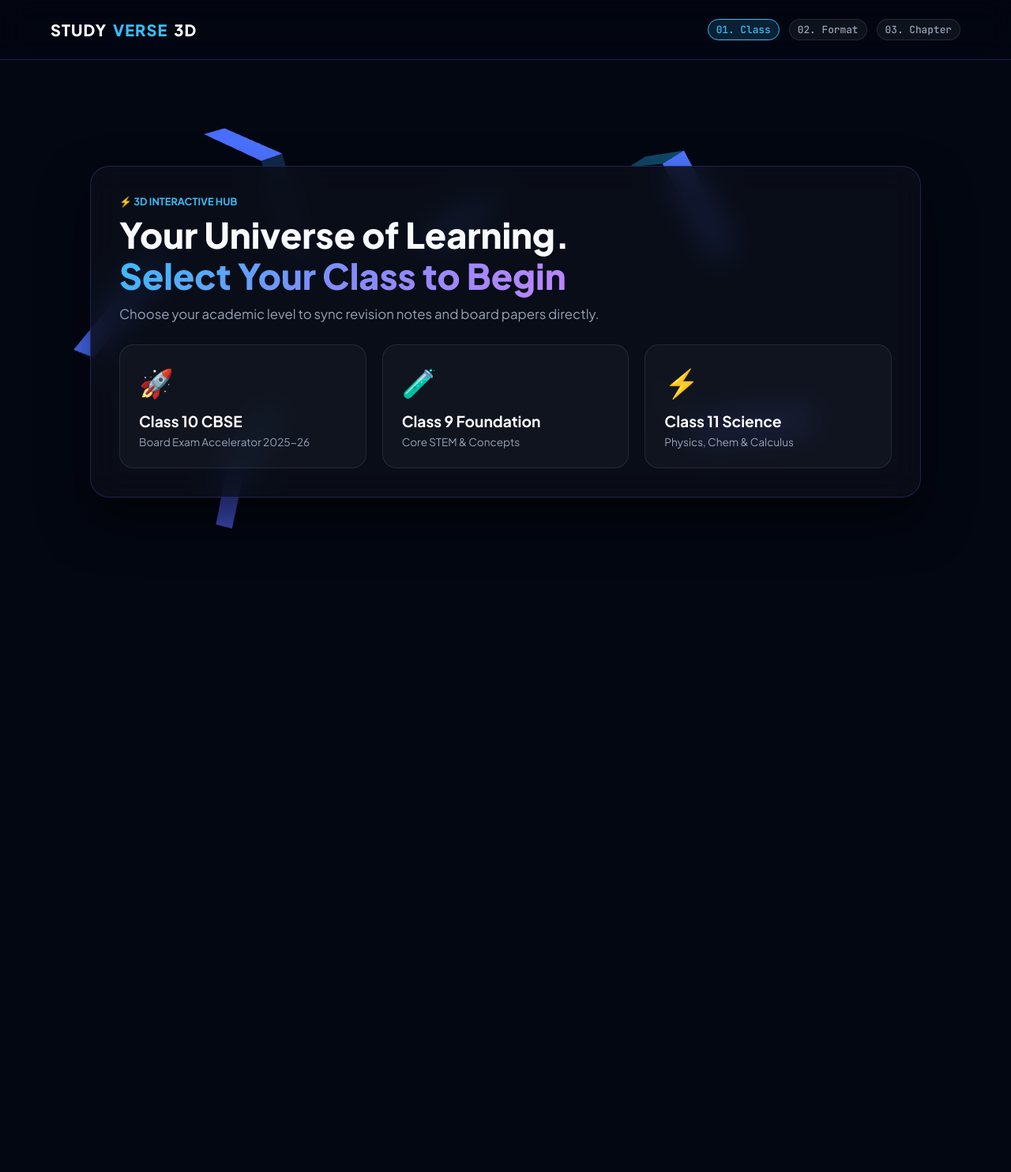
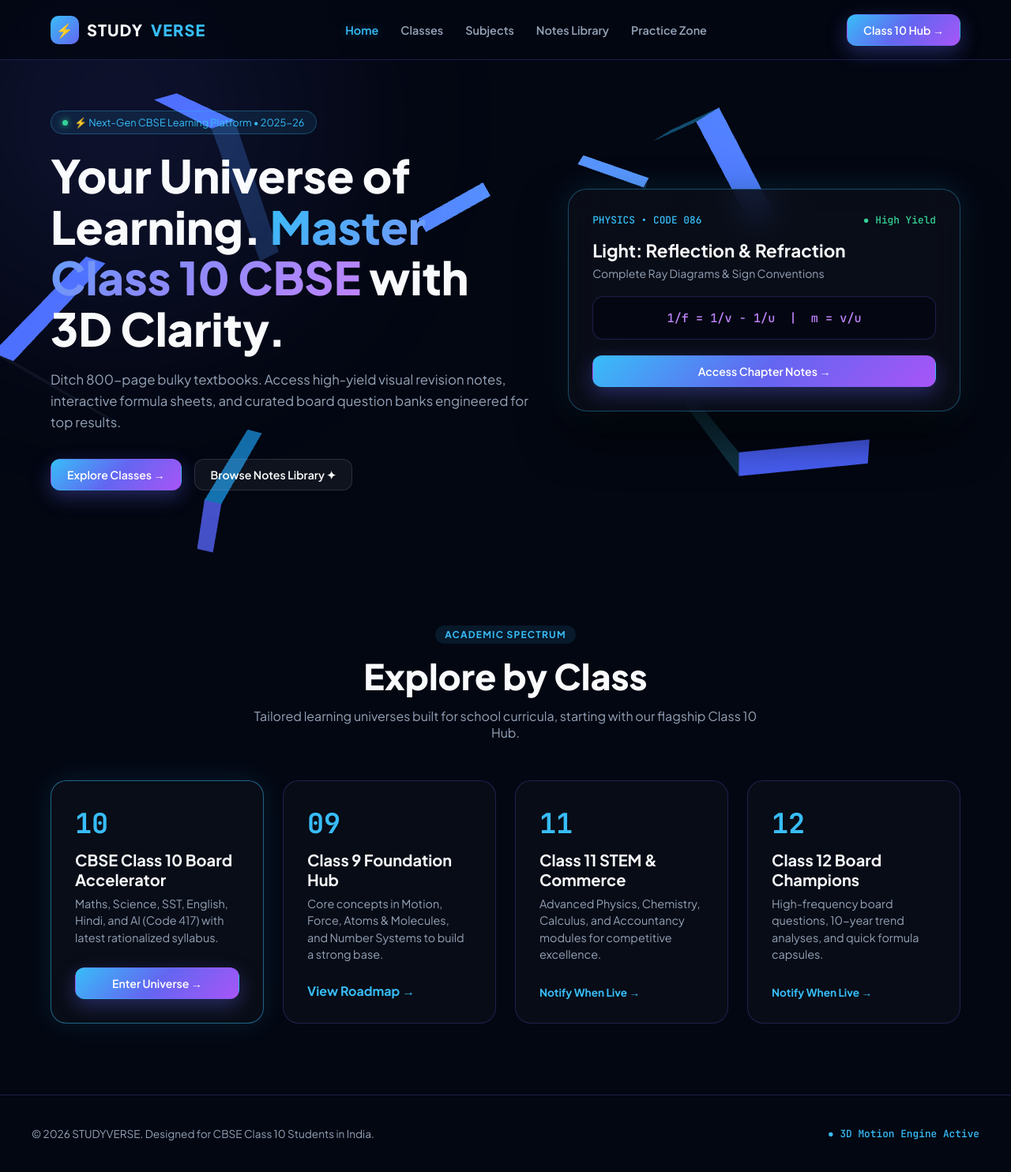
Before and after one commit to himanshumallick/studyverse, a plain HTML site: page index_standalone.html in a window 1280 px wide. Shown: the whole page at 79% size. Before the commit the page ends 800 px from the top, so only its background shows below. Drawn offline with nearby package versions, Linux system fonts and the light colour scheme; animation ran at ten frames a second.

Commit message:
Update index_standalone.html

```diff
--- a/index_standalone.html
+++ b/index_standalone.html
@@ -3,7 +3,7 @@
 <head>
   <meta charset="UTF-8">
   <meta name="viewport" content="width=device-width, initial-scale=1.0">
-  <title>STUDYVERSE — 3D Interactive Learning Universe</title>
+  <title>STUDYVERSE — 3D Motion Learning Universe | CBSE Class 10</title>
 
   <link rel="preconnect" href="https://fonts.googleapis.com">
   <link rel="preconnect" href="https://fonts.gstatic.com" crossorigin>
@@ -30,9 +30,13 @@
       color: var(--text-primary) !important;
       font-family: var(--font-sans);
       overflow-x: hidden;
+      scroll-behavior: smooth;
       min-height: 100vh;
     }
 
+    a { text-decoration: none; color: inherit; }
+
+    /* 3D Motion Canvas Background */
     #bg-3d-canvas {
       position: fixed;
       inset: 0;
@@ -45,14 +49,29 @@
       z-index: 10;
     }
 
+    /* Ambient Glow Orbs */
+    .ambient-glow {
+      position: fixed;
+      width: 500px;
+      height: 500px;
+      background: rgba(99, 102, 241, 0.12);
+      filter: blur(120px);
+      border-radius: 50%;
+      top: -100px;
+      left: -100px;
+      z-index: 1;
+      pointer-events: none;
+    }
+
+    /* Sticky Glass Navigation */
     .site-header {
       position: fixed;
       top: 0;
       left: 0;
       width: 100%;
       z-index: 100;
-      background: rgba(3, 7, 18, 0.85);
-      backdrop-filter: blur(16px);
+      background: rgba(3, 7, 18, 0.8);
+      backdrop-filter: blur(20px);
       border-bottom: 1px solid var(--border-subtle);
     }
     .nav-container {
@@ -68,280 +87,390 @@
       font-weight: 800;
       font-size: 1.25rem;
       letter-spacing: 0.05em;
-      color: #fff;
-      text-decoration: none;
       display: flex;
       align-items: center;
-      gap: 8px;
+      gap: 10px;
+    }
+    .brand-icon {
+      width: 36px;
+      height: 36px;
+      border-radius: 10px;
+      background: linear-gradient(135deg, var(--accent-cyan), var(--accent-indigo));
+      display: grid;
+      place-items: center;
+      color: #fff;
+      font-size: 1.1rem;
     }
     .brand-logo span { color: var(--accent-cyan); }
 
-    .nav-steps-indicator {
+    .nav-menu {
       display: flex;
-      gap: 12px;
-      font-size: 0.8rem;
-      font-family: var(--font-mono);
+      gap: 28px;
+      align-items: center;
     }
-    .step-dot {
-      padding: 4px 10px;
-      border-radius: 99px;
-      background: rgba(255,255,255,0.05);
+    .nav-link {
+      font-size: 0.9rem;
       color: var(--text-secondary);
-      border: 1px solid rgba(255,255,255,0.1);
+      font-weight: 600;
+      transition: 0.2s ease;
     }
-    .step-dot.active {
-      background: rgba(56, 189, 248, 0.15);
+    .nav-link:hover, .nav-link.active {
       color: var(--accent-cyan);
+      text-shadow: 0 0 12px rgba(56, 189, 248, 0.4);
+    }
+
+    .nav-actions {
+      display: flex;
+      align-items: center;
+      gap: 14px;
+    }
+    .btn {
+      display: inline-flex;
+      align-items: center;
+      justify-content: center;
+      gap: 8px;
+      padding: 10px 20px;
+      border-radius: 12px;
+      font-weight: 600;
+      font-size: 0.88rem;
+      border: 1px solid transparent;
+      transition: all 0.3s cubic-bezier(0.16, 1, 0.3, 1);
+      cursor: pointer;
+    }
+    .btn-primary {
+      background: linear-gradient(135deg, var(--accent-cyan), var(--accent-indigo), var(--accent-violet));
+      color: #fff;
+      box-shadow: 0 8px 25px rgba(99, 102, 241, 0.35);
+    }
+    .btn-primary:hover {
+      transform: translateY(-2px);
+      box-shadow: 0 12px 30px rgba(56, 189, 248, 0.45);
+    }
+    .btn-glass {
+      background: rgba(255, 255, 255, 0.05);
+      border-color: rgba(148, 163, 184, 0.2);
+      color: #fff;
+    }
+    .btn-glass:hover {
+      background: rgba(255, 255, 255, 0.1);
       border-color: var(--accent-cyan);
     }
 
-    .pages-container {
-      position: relative;
-      min-height: 100vh;
-      display: flex;
+    /* Hero Section */
+    .hero-section {
+      padding: 140px 24px 80px;
+      max-width: 1200px;
+      margin: 0 auto;
+      display: grid;
+      grid-template-columns: 1.1fr 0.9fr;
+      gap: 48px;
       align-items: center;
-      padding: 120px 24px 80px;
-      max-width: 1100px;
-      margin: 0 auto;
     }
-
-    .app-page {
-      position: absolute;
-      width: calc(100% - 48px);
-      opacity: 0;
-      visibility: hidden;
-      transform: translateY(30px) scale(0.98);
-      transition: all 0.5s cubic-bezier(0.16, 1, 0.3, 1);
+    .hero-badge {
+      display: inline-flex;
+      align-items: center;
+      gap: 8px;
+      padding: 6px 14px;
+      border-radius: 99px;
+      background: rgba(56, 189, 248, 0.1);
+      border: 1px solid rgba(56, 189, 248, 0.3);
+      font-size: 0.8rem;
+      color: var(--accent-cyan);
+      margin-bottom: 20px;
     }
-
-    .app-page.active {
-      opacity: 1;
-      visibility: visible;
-      transform: translateY(0) scale(1);
+    .live-dot {
+      width: 7px;
+      height: 7px;
+      background: #34d399;
+      border-radius: 50%;
+      box-shadow: 0 0 8px #34d399;
     }
-
-    .glass-card {
-      background: rgba(11, 15, 25, 0.85);
-      backdrop-filter: blur(20px);
-      border: 1px solid var(--border-subtle);
-      border-radius: 24px;
-      padding: 36px;
-      box-shadow: 0 30px 60px rgba(0,0,0,0.6);
-    }
-
-    .page-title {
-      font-size: clamp(1.8rem, 3.5vw, 2.8rem);
+    .hero-title {
+      font-size: clamp(2.3rem, 4.5vw, 3.6rem);
       font-weight: 800;
-      line-height: 1.15;
-      margin-bottom: 12px;
+      line-height: 1.12;
+      margin-bottom: 20px;
     }
     .gradient-text {
       background: linear-gradient(135deg, #38bdf8, #818cf8, #c084fc);
       -webkit-background-clip: text;
       -webkit-text-fill-color: transparent;
     }
-    .page-desc { color: var(--text-secondary); font-size: 1.05rem; margin-bottom: 28px; }
-
-    .options-grid {
-      display: grid;
-      grid-template-columns: repeat(auto-fit, minmax(240px, 1fr));
-      gap: 20px;
+    .hero-desc {
+      color: var(--text-secondary);
+      font-size: 1.05rem;
+      margin-bottom: 32px;
+      line-height: 1.6;
+    }
+    .hero-cta {
+      display: flex;
+      gap: 16px;
+      flex-wrap: wrap;
     }
 
-    .choice-card {
-      background: rgba(255, 255, 255, 0.03);
-      border: 1px solid rgba(148, 163, 184, 0.15);
-      border-radius: 18px;
-      padding: 24px;
-      cursor: pointer;
-      transition: all 0.3s cubic-bezier(0.16, 1, 0.3, 1);
+    /* 3D Interactive Hero Showcase */
+    .hero-showcase {
+      perspective: 1000px;
+    }
+    .showcase-card {
+      background: rgba(11, 15, 25, 0.85);
+      backdrop-filter: blur(20px);
+      border: 1px solid rgba(56, 189, 248, 0.35);
+      border-radius: 24px;
+      padding: 30px;
+      box-shadow: 0 30px 60px rgba(0,0,0,0.7), 0 0 40px rgba(56, 189, 248, 0.15);
+      transform-style: preserve-3d;
+      transition: transform 0.2s ease-out;
+    }
+    .showcase-header {
+      display: flex;
+      justify-content: space-between;
+      align-items: center;
+      margin-bottom: 16px;
+      font-size: 0.8rem;
+      font-family: var(--font-mono);
+      color: var(--accent-cyan);
+    }
+    .showcase-main-title {
+      font-size: 1.4rem;
+      font-weight: 700;
+      margin-bottom: 6px;
+    }
+    .showcase-sub {
+      font-size: 0.88rem;
+      color: var(--text-secondary);
+      margin-bottom: 20px;
+    }
+    .math-box {
+      background: rgba(3, 7, 18, 0.7);
+      border: 1px solid var(--border-subtle);
+      border-radius: 14px;
+      padding: 16px;
+      font-family: var(--font-mono);
+      font-size: 0.95rem;
+      color: #c084fc;
+      text-align: center;
+      margin-bottom: 20px;
     }
 
-    .choice-card:hover {
-      transform: translateY(-6px);
-      border-color: var(--accent-cyan);
-      background: rgba(56, 189, 248, 0.06);
-      box-shadow: 0 15px 35px rgba(56, 189, 248, 0.15);
+    /* Classes Section */
+    .section {
+      padding: 90px 24px;
+      max-width: 1200px;
+      margin: 0 auto;
+    }
+    .section-header {
+      text-align: center;
+      max-width: 650px;
+      margin: 0 auto 50px;
+    }
+    .section-tag {
+      font-size: 0.75rem;
+      font-weight: 700;
+      text-transform: uppercase;
+      letter-spacing: 0.1em;
+      color: var(--accent-cyan);
+      background: rgba(56, 189, 248, 0.1);
+      padding: 4px 12px;
+      border-radius: 99px;
+      display: inline-block;
+      margin-bottom: 12px;
+    }
+    .section-title {
+      font-size: clamp(2rem, 3.5vw, 2.8rem);
+      font-weight: 800;
+      margin-bottom: 12px;
+    }
+    .section-subtitle {
+      color: var(--text-secondary);
+      font-size: 1rem;
     }
 
-    .choice-icon { font-size: 2.2rem; margin-bottom: 14px; display: block; }
-    .choice-title { font-size: 1.2rem; font-weight: 700; margin-bottom: 6px; color: #fff; }
-    .choice-sub { font-size: 0.85rem; color: var(--text-secondary); }
+    .classes-grid {
+      display: grid;
+      grid-template-columns: repeat(auto-fit, minmax(260px, 1fr));
+      gap: 24px;
+    }
+    .class-card {
+      background: rgba(11, 15, 25, 0.75);
+      backdrop-filter: blur(16px);
+      border: 1px solid var(--border-subtle);
+      border-radius: 20px;
+      padding: 30px;
+      display: flex;
+      flex-direction: column;
+      transition: all 0.3s cubic-bezier(0.16, 1, 0.3, 1);
+      cursor: pointer;
+      position: relative;
+      overflow: hidden;
+    }
+    .class-card.featured {
+      border-color: rgba(56, 189, 248, 0.5);
+      background: rgba(11, 15, 25, 0.9);
+      box-shadow: 0 0 35px rgba(56, 189, 248, 0.12);
+    }
+    .class-card:hover {
+      transform: translateY(-8px);
+      border-color: var(--accent-cyan);
+      box-shadow: 0 20px 40px rgba(56, 189, 248, 0.2);
+    }
+    .class-num {
+      font-family: var(--font-mono);
+      font-size: 2.2rem;
+      font-weight: 800;
+      color: var(--accent-cyan);
+      margin-bottom: 10px;
+    }
+    .class-title {
+      font-size: 1.25rem;
+      font-weight: 700;
+      margin-bottom: 8px;
+    }
+    .class-desc {
+      font-size: 0.9rem;
+      color: var(--text-secondary);
+      margin-bottom: 24px;
+      line-height: 1.5;
+    }
 
-    .back-btn {
-      background: none;
-      border: 1px solid rgba(255,255,255,0.2);
-      color: #fff;
-      padding: 8px 16px;
-      border-radius: 10px;
-      cursor: pointer;
-      font-weight: 600;
+    /* Footer */
+    .site-footer {
+      border-top: 1px solid var(--border-subtle);
+      padding: 40px 24px;
+      text-align: center;
+      color: var(--text-secondary);
       font-size: 0.85rem;
-      display: inline-flex;
-      align-items: center;
-      gap: 6px;
-      margin-bottom: 20px;
     }
-    .back-btn:hover { background: rgba(255,255,255,0.1); }
 
-    .chapter-list {
-      display: grid;
-      gap: 12px;
-      max-height: 380px;
-      overflow-y: auto;
-      padding-right: 8px;
+    @media(max-width: 900px) {
+      .hero-section { grid-template-columns: 1fr; text-align: center; }
+      .hero-cta { justify-content: center; }
+      .nav-menu { display: none; }
     }
-    .chapter-item {
-      display: flex;
-      align-items: center;
-      justify-content: space-between;
-      background: rgba(255,255,255,0.02);
-      border: 1px solid rgba(255,255,255,0.08);
-      padding: 16px 20px;
-      border-radius: 14px;
-      cursor: pointer;
-      transition: 0.2s;
-    }
-    .chapter-item:hover {
-      background: rgba(56, 189, 248, 0.1);
-      border-color: rgba(56, 189, 248, 0.4);
-      transform: translateX(4px);
-    }
-    .chapter-num { font-family: var(--font-mono); color: var(--accent-cyan); font-size: 0.85rem; }
-    .chapter-name { font-weight: 600; font-size: 1rem; color: #fff; }
   </style>
 </head>
 <body>
 
+  <!-- Background 3D Three.js Motion Graphics Canvas -->
   <canvas id="bg-3d-canvas"></canvas>
+  <div class="ambient-glow"></div>
 
   <div class="site-wrapper">
+    <!-- Header Navigation -->
     <header class="site-header">
       <div class="nav-container">
-        <a href="#" class="brand-logo" onclick="goToPage(1)">STUDY<span>VERSE</span> 3D</a>
-        <div class="nav-steps-indicator">
-          <div class="step-dot active" id="indicator-1">01. Class</div>
-          <div class="step-dot" id="indicator-2">02. Format</div>
-          <div class="step-dot" id="indicator-3">03. Chapter</div>
+        <a href="#hero" class="brand-logo">
+          <div class="brand-icon">⚡</div>
+          STUDY<span>VERSE</span>
+        </a>
+        <nav class="nav-menu">
+          <a href="#hero" class="nav-link active">Home</a>
+          <a href="#classes" class="nav-link">Classes</a>
+          <a href="#subjects" class="nav-link">Subjects</a>
+          <a href="#resources" class="nav-link">Notes Library</a>
+          <a href="#practice" class="nav-link">Practice Zone</a>
+        </nav>
+        <div class="nav-actions">
+          <a href="#classes" class="btn btn-primary">Class 10 Hub →</a>
         </div>
       </div>
     </header>
 
-    <main class="pages-container">
-      <!-- PAGE 1 -->
-      <section class="app-page active" id="page-1">
-        <div class="glass-card">
-          <div style="color:var(--accent-cyan); font-weight:700; font-size:0.8rem; margin-bottom:8px; text-transform:uppercase;">⚡ 3D Interactive Hub</div>
-          <h1 class="page-title">
-            Your Universe of Learning.<br>
-            <span class="gradient-text">Select Your Class to Begin</span>
+    <!-- Main Content -->
+    <main>
+      <!-- Hero Section -->
+      <section id="hero" class="hero-section">
+        <div class="hero-content">
+          <div class="hero-badge">
+            <span class="live-dot"></span>
+            <span>⚡ Next-Gen CBSE Learning Platform • 2025-26</span>
+          </div>
+          <h1 class="hero-title">
+            Your Universe of Learning.
+            <span class="gradient-text">Master Class 10 CBSE</span>
+            with 3D Clarity.
           </h1>
-          <p class="page-desc">Choose your academic level to sync revision notes and board papers directly.</p>
+          <p class="hero-desc">
+            Ditch 800-page bulky textbooks. Access high-yield visual revision notes, interactive formula sheets, and curated board question banks engineered for top results.
+          </p>
+          <div class="hero-cta">
+            <a href="#classes" class="btn btn-primary">Explore Classes →</a>
+            <a href="#resources" class="btn btn-glass">Browse Notes Library ✦</a>
+          </div>
+        </div>
 
-          <div class="options-grid">
-            <div class="choice-card" onclick="selectClass('Class 10 CBSE')">
-              <span class="choice-icon">🚀</span>
-              <div class="choice-title">Class 10 CBSE</div>
-              <div class="choice-sub">Board Exam Accelerator 2025-26</div>
+        <!-- 3D Holographic Showcase Card -->
+        <div class="hero-showcase">
+          <div class="showcase-card" id="tilt-card">
+            <div class="showcase-header">
+              <span>PHYSICS • CODE 086</span>
+              <span style="color:#34d399">● High Yield</span>
             </div>
-            <div class="choice-card" onclick="selectClass('Class 9 Foundation')">
-              <span class="choice-icon">🧪</span>
-              <div class="choice-title">Class 9 Foundation</div>
-              <div class="choice-sub">Core STEM & Concepts</div>
+            <h2 class="showcase-main-title">Light: Reflection & Refraction</h2>
+            <p class="showcase-sub">Complete Ray Diagrams & Sign Conventions</p>
+
+            <div class="math-box">
+              1/f = 1/v - 1/u  |  m = v/u
             </div>
-            <div class="choice-card" onclick="selectClass('Class 11 STEM')">
-              <span class="choice-icon">⚡</span>
-              <div class="choice-title">Class 11 Science</div>
-              <div class="choice-sub">Physics, Chem & Calculus</div>
-            </div>
+
+            <a href="#classes" class="btn btn-primary" style="width: 100%;">Access Chapter Notes →</a>
           </div>
         </div>
       </section>
 
-      <!-- PAGE 2 -->
-      <section class="app-page" id="page-2">
-        <div class="glass-card">
-          <button class="back-btn" onclick="goToPage(1)">← Change Class</button>
-          <h1 class="page-title"><span id="selected-class-title" class="gradient-text">Class 10 CBSE</span> Selected</h1>
-          <p class="page-desc">What material do you want to load from the 3D archive?</p>
+      <!-- Classes Section -->
+      <section id="classes" class="section">
+        <div class="section-header">
+          <span class="section-tag">Academic Spectrum</span>
+          <h2 class="section-title">Explore by Class</h2>
+          <p class="section-subtitle">Tailored learning universes built for school curricula, starting with our flagship Class 10 Hub.</p>
+        </div>
 
-          <div class="options-grid">
-            <div class="choice-card" onclick="selectType('Visual Revision Notes')">
-              <span class="choice-icon">📖</span>
-              <div class="choice-title">Visual Revision Notes</div>
-              <div class="choice-sub">Mind maps, ray diagrams & formula sheets</div>
+        <div class="classes-grid">
+          <div class="class-card featured" onclick="alert('Entering Class 10 Board Accelerator Hub!')">
+            <div class="class-num">10</div>
+            <h3 class="class-title">CBSE Class 10 Board Accelerator</h3>
+            <p class="class-desc">Maths, Science, SST, English, Hindi, and AI (Code 417) with latest rationalized syllabus.</p>
+            <span class="btn btn-primary" style="margin-top:auto;">Enter Universe →</span>
           </div>
-            <div class="choice-card" onclick="selectType('Board Sample Papers')">
-              <span class="choice-icon">📝</span>
-              <div class="choice-title">Board Sample Papers</div>
-              <div class="choice-sub">100+ solved questions with marking scheme</div>
+
+          <div class="class-card" onclick="alert('Class 9 Foundation Hub is opening soon!')">
+            <div class="class-num">09</div>
+            <h3 class="class-title">Class 9 Foundation Hub</h3>
+            <p class="class-desc">Core concepts in Motion, Force, Atoms & Molecules, and Number Systems to build a strong base.</p>
+            <span style="color:var(--accent-cyan); font-size:0.85srem; font-weight:700; margin-top:auto;">View Roadmap →</span>
           </div>
+
+          <div class="class-card" onclick="alert('Class 11 STEM roadmap is active!')">
+            <div class="class-num">11</div>
+            <h3 class="class-title">Class 11 STEM & Commerce</h3>
+            <p class="class-desc">Advanced Physics, Chemistry, Calculus, and Accountancy modules for competitive excellence.</p>
+            <span style="color:var(--accent-cyan); font-size:0.85rem; font-weight:700; margin-top:auto;">Notify When Live →</span>
+          </div>
+
+          <div class="class-card" onclick="alert('Class 12 Champions hub launching soon!')">
+            <div class="class-num">12</div>
+            <h3 class="class-title">Class 12 Board Champions</h3>
+            <p class="class-desc">High-frequency board questions, 10-year trend analyses, and quick formula capsules.</p>
+            <span style="color:var(--accent-cyan); font-size:0.85rem; font-weight:700; margin-top:auto;">Notify When Live →</span>
           </div>
         </div>
       </section>
+    </main>
 
-      <!-- PAGE 3 -->
-      <section class="app-page" id="page-3">
-        <div class="glass-card">
-          <button class="back-btn" onclick="goToPage(2)">← Back to Options</button>
-          <h1 class="page-title">Select Chapter</h1>
-          <p class="page-desc" id="summary-desc">Loading high-yield chapters...</p>
-
-          <div class="chapter-list" id="chapter-list-container"></div>
+    <!-- Footer -->
+    <footer class="site-footer">
+      <div style="max-width: 1200px; margin: 0 auto; display: flex; justify-content: space-between; align-items: center; flex-wrap: wrap; gap: 12px;">
+        <div>© 2026 STUDYVERSE. Designed for CBSE Class 10 Students in India.</div>
+        <div style="color: var(--accent-cyan); font-family: var(--font-mono); font-size: 0.8rem;">● 3D Motion Engine Active</div>
       </div>
-      </section>
-    </main>
+    </footer>
   </div>
 
+  <!-- Three.js Library for 3D Background Motion Graphics -->
   <script src="https://cdnjs.cloudflare.com/ajax/libs/three.js/r128/three.min.js"></script>
   <script>
-    let userState = { class: '', type: '' };
-
-    function goToPage(pageNum) {
-      document.querySelectorAll('.app-page').forEach(p => p.classList.remove('active'));
-      document.querySelectorAll('.step-dot').forEach(d => d.classList.remove('active'));
-
-      document.getElementById(`page-${pageNum}`).classList.add('active');
-      document.getElementById(`indicator-${pageNum}`).classList.add('active');
-    }
-
-    function selectClass(className) {
-      userState.class = className;
-      document.getElementById('selected-class-title').textContent = className;
-      goToPage(2);
-    }
-
-    function selectType(typeName) {
-      userState.type = typeName;
-      document.getElementById('summary-desc').textContent = `${userState.class} • ${typeName} (Filtered & Ready)`;
-      goToPage(3);
-      populateChapters();
-    }
-
-    function populateChapters() {
-      const container = document.getElementById('chapter-list-container');
-      const chapters = [
-        "Chapter 1: Light - Reflection & Refraction",
-        "Chapter 2: Human Eye & Colorful World",
-        "Chapter 3: Electricity & Magnetic Effects",
-        "Chapter 4: Chemical Reactions & Equations",
-        "Chapter 5: Acids, Bases & Salts",
-        "Chapter 6: Quadratic Equations & Polynomials"
-      ];
-
-      container.innerHTML = chapters.map((ch, idx) => `
-        <div class="chapter-item" onclick="alert('Loading ${ch} for ${userState.type}!')">
-          <div>
-            <span class="chapter-num">MODULE 0${idx+1}</span>
-            <div class="chapter-name">${ch}</div>
-          </div>
-          <span style="color:var(--accent-cyan); font-weight:600;">Launch →</span>
-        </div>
-      `).join('');
-    }
-
-    // Three.js Background Safe Init
-    try {
+    // 3D Three.js Floating Books & Particles Animation
     const canvas = document.getElementById('bg-3d-canvas');
     const scene = new THREE.Scene();
     const camera = new THREE.PerspectiveCamera(60, window.innerWidth / window.innerHeight, 0.1, 1000);
@@ -350,29 +479,29 @@
     renderer.setSize(window.innerWidth, window.innerHeight);
     renderer.setPixelRatio(Math.min(window.devicePixelRatio, 2));
 
-      const booksGroup = new THREE.Group();
-      scene.add(booksGroup);
+    const group = new THREE.Group();
+    scene.add(group);
 
-      const bookGeo = new THREE.BoxGeometry(1.2, 1.6, 0.25);
-      const bookMaterials = [
+    const geo = new THREE.BoxGeometry(1.2, 1.6, 0.25);
+    const materials = [
       new THREE.MeshStandardMaterial({ color: 0x38bdf8, roughness: 0.3, metalness: 0.8 }),
       new THREE.MeshStandardMaterial({ color: 0x0b0f19, roughness: 0.5 }),
       new THREE.MeshStandardMaterial({ color: 0x6366f1, roughness: 0.2, metalness: 0.5 })
     ];
 
     const books = [];
-      for (let i = 0; i < 6; i++) {
-        const book = new THREE.Mesh(bookGeo, bookMaterials);
-        book.position.set((Math.random() - 0.5) * 9, (Math.random() - 0.5) * 5, (Math.random() - 0.5) * 4 - 2);
-        book.rotation.set(Math.random() * Math.PI, Math.random() * Math.PI, 0);
-        booksGroup.add(book);
-        books.push(book);
+    for (let i = 0; i < 7; i++) {
+      const mesh = new THREE.Mesh(geo, materials);
+      mesh.position.set((Math.random() - 0.5) * 10, (Math.random() - 0.5) * 6, (Math.random() - 0.5) * 5 - 2);
+      mesh.rotation.set(Math.random() * Math.PI, Math.random() * Math.PI, 0);
+      group.add(mesh);
+      books.push(mesh);
     }
 
-      scene.add(new THREE.AmbientLight(0xffffff, 1.2));
-      const pointLight = new THREE.PointLight(0x38bdf8, 3, 50);
-      pointLight.position.set(5, 5, 5);
-      scene.add(pointLight);
+    scene.add(new THREE.AmbientLight(0xffffff, 1.3));
+    const pLight = new THREE.PointLight(0x38bdf8, 3, 50);
+    pLight.position.set(5, 5, 5);
+    scene.add(pLight);
 
     camera.position.z = 6;
 
@@ -388,7 +517,7 @@
       camera.position.y += (-mouseY - camera.position.y) * 0.05;
 
       books.forEach((b, idx) => {
-          b.rotation.x += 0.004 * (idx % 2 === 0 ? 1 : -1);
+        b.rotation.x += 0.003 * (idx % 2 === 0 ? 1 : -1);
         b.rotation.y += 0.004;
       });
 
@@ -401,9 +530,15 @@
       camera.updateProjectionMatrix();
       renderer.setSize(window.innerWidth, window.innerHeight);
     });
-    } catch(e) {
-      console.log("WebGL fallback active");
-    }
+
+    // Interactive 3D Tilt for Hero Showcase Card
+    const card = document.getElementById('tilt-card');
+    document.addEventListener('mousemove', (e) => {
+      const rect = card.getBoundingClientRect();
+      const x = e.clientX - rect.left - rect.width / 2;
+      const y = e.clientY - rect.top - rect.height / 2;
+      card.style.transform = `rotateX(${-y * 0.05}deg) rotateY(${x * 0.05}deg) translateY(-4px)`;
+    });
   </script>
 </body>
 </html>
```
Lines whose indentation alone changed are shown as unchanged.
